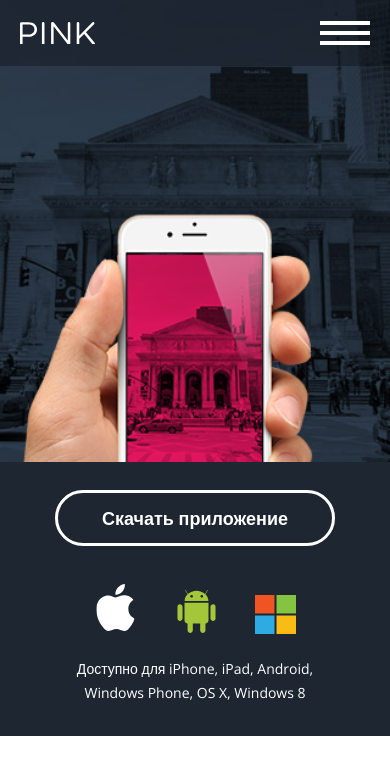
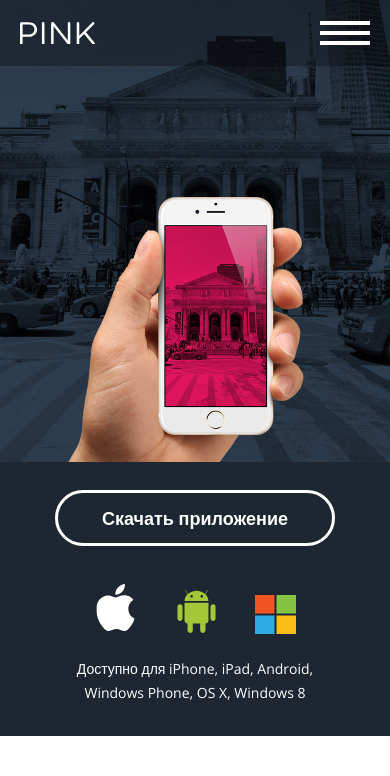
Before and after one commit to it-amalker/pink, a website: page src/index.html in a window 390 px wide. Shown: the top 776 px of the page. Drawn offline with nearby package versions, Linux system fonts and the light colour scheme.

Commit message:
change mobile promo logo location

```diff
--- a/src/scss/_main.scss
+++ b/src/scss/_main.scss
@@ -2,12 +2,32 @@
 
 
 .page-header {
-  display: block;
-
-  background-image: linear-gradient(to bottom, rgba(#000000, 0.3), rgba(#000000, 0.3) 66px, transparent 66px), url("../img/bg_mobile.png");
+  position: relative;
+
+  display: block;
+
+  background-image: linear-gradient(to bottom, rgba(#000000, 0.3), rgba(#000000, 0.3) 66px, transparent 66px), url("../img/back-tablet@1x.jpg");
   background-repeat: no-repeat;
-  background-size: 100% auto;
+  background-size: auto 462px;
   background-position: top;
+
+  &::before {
+    content: "";
+
+    position: absolute;
+    bottom: 274px;
+    left: 50%;
+    z-index: 1;
+
+    width: 256px;
+    height: 286px;
+    margin-left: -128px;
+
+    background-image: url("../img/back-tablet@1x-hand.png");
+    background-repeat: no-repeat;
+    background-size: cover;
+    background-position: -97px 21px;
+  }
 }
 
 .page-header__logo-wrap {
@@ -119,6 +139,10 @@
     background-image: linear-gradient(to bottom, rgba(#000000, 0.3), rgba(#000000, 0.3) 110px, transparent 110px), url("../img/bg_tablet.jpg");
     background-size: cover;
     background-position: center;
+
+    &::before {
+      background-image: none;
+    }
   }
 
   .page-header__wrapper {
```
Also changed, not shown: src/css/style.css, src/img/back-tablet@1x-hand.png (added), src/img/back-tablet@1x.jpg (added), src/img/bg_mobile.png (deleted).
